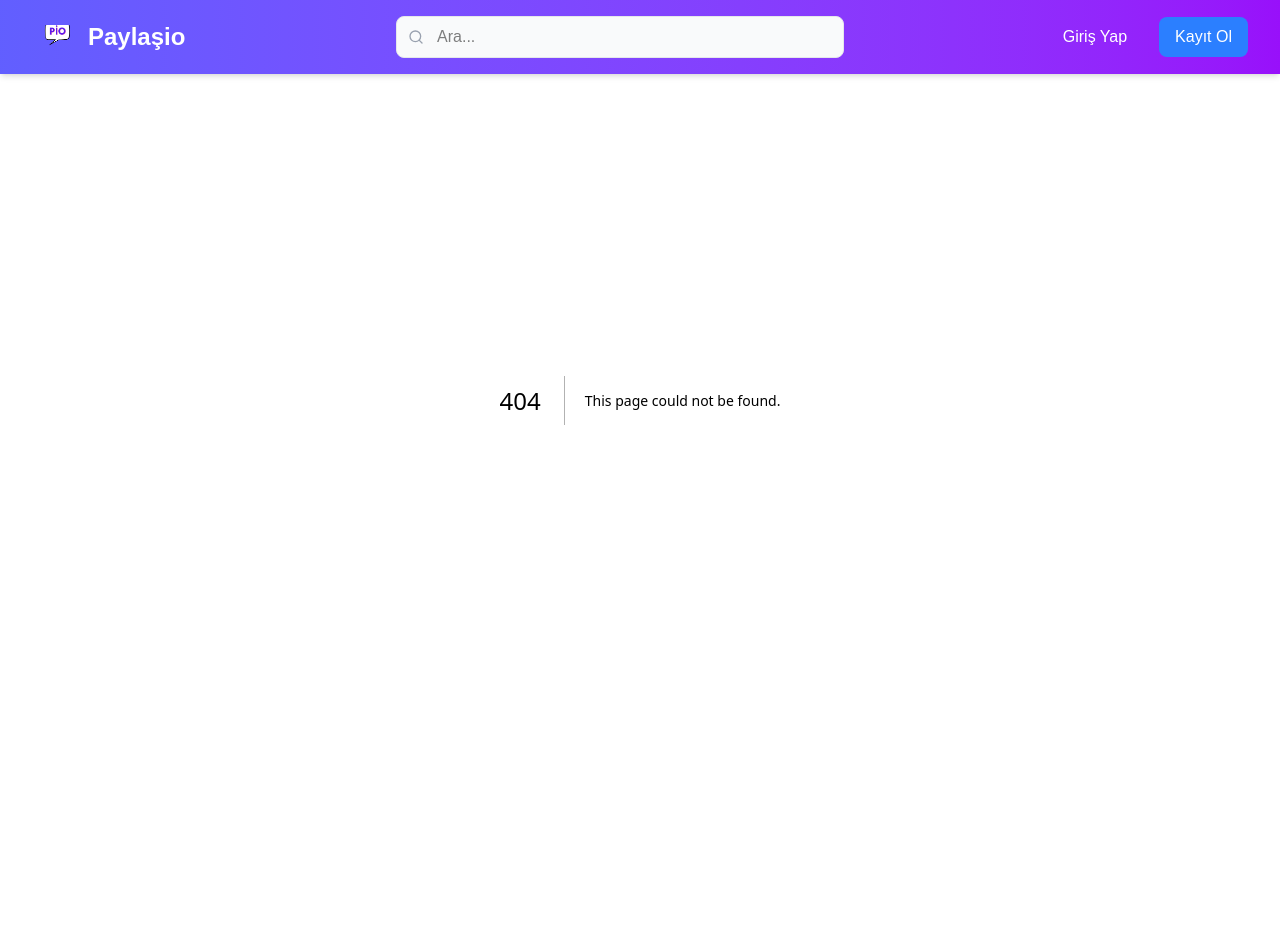
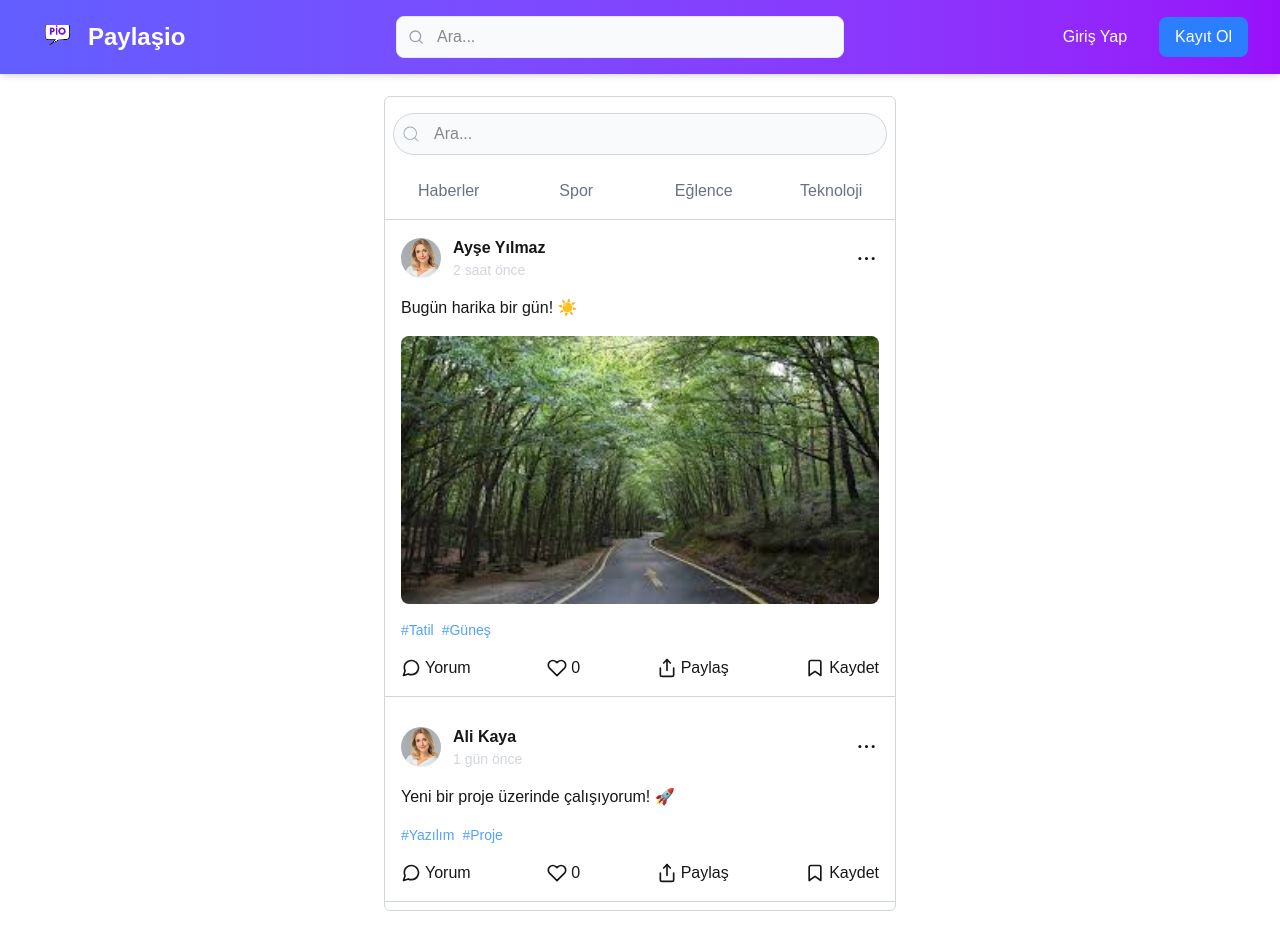
Before and after one commit to hakan4773/Next-JS-Authentication, a Next.js app in the folder my-auth/: page /tweets in a window 1280 px wide. Before the commit this address had no page. Shown: the top 950 px of the page. Before the commit the page ends 800 px from the top, so only its background shows below. Built offline with nearby package versions, Linux system fonts and the light colour scheme.

Commit message:
tweets sayfası oluşturuldu

```diff
--- a/my-auth/app/components/RightBar.tsx
+++ b/my-auth/app/components/RightBar.tsx
@@ -58,7 +58,7 @@ export default function RightBar() {
             </div>
 
             <li className="text-blue-400 text-sm  p-2 flex justify-between ">
-             <Link href="/trend" className="mb-2"><b >{trend.tag}</b> • {trend.count} paylaşım </Link>
+             <Link href="/tweets" className="mb-2"><b >{trend.tag}</b> • {trend.count} paylaşım </Link>
             <p className="text-gray-400">{trend.categories}</p>
             </li>
 
--- a/my-auth/app/page.tsx
+++ b/my-auth/app/page.tsx
@@ -156,7 +156,7 @@ const toggleSetting=(index:any)=>{
                   )}
                 </div>
 
-                <Link href="/trend" className="block p-3 rounded-lg hover:bg-white transition-colors">
+                <Link href="/tweets" className="block p-3 rounded-lg hover:bg-white transition-colors">
                   <div className="text-sm text-blue-500 font-semibold">{trend.tag}</div>
                   <div className="flex justify-between items-center mt-1">
                     <span className="text-xs text-gray-500">{trend.count} paylaşım</span>
--- a/my-auth/app/register/page.tsx
+++ b/my-auth/app/register/page.tsx
@@ -4,6 +4,7 @@ import { motion } from "motion/react"
 import AuthForm from '../components/AuthForm'
 import { RegisterFormData } from '../types/auth';
 import { useRouter } from 'next/navigation';
+import { toast } from 'react-toastify';
 function page() {
   const router=useRouter();
   const handleSubmit =async (data: RegisterFormData) => {
@@ -20,7 +21,7 @@ function page() {
     router.push("/login");
   }
   else  {
-    throw new Error(result.message);
+     toast.error("An error occurred during register ❌");
   }
 
   };
--- /dev/null
+++ b/my-auth/app/tweets/page.tsx
@@ -0,0 +1,163 @@
+"use client"
+import Image from 'next/image';
+import React, { useState } from 'react'
+import { CiSearch } from "react-icons/ci";
+import { FiBookmark, FiHeart, FiMessageCircle, FiShare } from 'react-icons/fi';
+import { PiDotsThreeBold } from 'react-icons/pi';
+
+function page() {
+    const [comment, setComment] = useState<Record<number, boolean>>({});
+    const [openSettingIndex, setOpenSettingIndex] = useState<number | null>(null);
+    const toggleSetting=(index:any)=>{
+       setOpenSettingIndex(openSettingIndex === index ? null: index)
+    }
+  const posts = [
+    {
+      id: 1,
+      user: "Ayşe Yılmaz",
+      content: "Bugün harika bir gün! ☀️",
+      image: "/orman.jpg",
+      tags: ["#Tatil", "#Güneş"],
+      createdAt: "2 saat önce",
+    },
+    {
+      id: 2,
+      user: "Ali Kaya",
+      content: "Yeni bir proje üzerinde çalışıyorum! 🚀",
+      tags: ["#Yazılım", "#Proje"],
+      createdAt: "1 gün önce",
+    },
+  ];
+
+  const handleComment=(id:number)=>{
+    setComment((prev)=>(
+{...prev,[id]:!prev[id]}
+    ))
+  }
+  const handleShare=(id:number,content:string)=>{
+    const postUrl=`${window.location.origin}/post/${id}`
+
+    if(navigator.share){
+    navigator.share({
+    title:"Paylaşım",
+    text:content,
+    url:postUrl
+    }).catch((error)=>console.error("Paylaşım hatası",error))
+
+    }
+    else {
+      alert("paylaşım desteklenmiyor")
+    }
+  }
+  return (
+    <div className='min-h-screen flex justify-center py-24  '>
+      <div className=' flex flex-col border py-2 bg-white rounded-md border-gray-300 w-full sm:max-w-md md:max-w-lg '>
+      <div className='relative  p-2'>
+  <input
+    className='border border-gray-300 rounded-full bg-gray-50 w-full pl-10 pr-4 py-2 focus:outline-none focus:border-blue-500 focus:ring-1 focus:ring-blue-500'
+    placeholder='Ara...'
+  />
+
+  <CiSearch className='absolute top-1/2 transform -translate-y-1/2 left-4 text-gray-400' size={20} />
+
+
+</div>
+
+<div className='py-2 flex border-b border-gray-300 text-gray-500'>
+   <button className='p-2 w-full hover:bg-gray-200'>Haberler</button>
+   <button className='p-2 hover:bg-gray-100 w-full'>Spor</button>
+   <button className='p-2 hover:bg-gray-100 w-full'>Eğlence</button>
+   <button className='p-2 hover:bg-gray-100 w-full'>Teknoloji</button>
+
+  </div>
+
+  <div className=" space-y-3">
+
+      {posts.map((post,index) => (
+        <div key={post.id} className="p-4   border-b border-gray-300 space-y-4 hover:bg-gray-100 cursor-pointer">
+
+          <div className="flex items-center ">
+            <Image
+              src="/3.jpg"
+              alt="Profile"
+              width={40}
+              height={40}
+              className="rounded-full"
+            />
+            <div className="ml-3 w-full">
+              <h3 className=" font-semibold">{post.user}</h3>
+              <p className="text-gray-300 text-sm">{post.createdAt}</p>
+            </div>
+             <div className="relative  flex justify-end items-end ">
+                <button onClick={() => toggleSetting(index)} className="cursor-pointer" ><PiDotsThreeBold  size={25}/></button>
+
+                {openSettingIndex === index && ( <div className="absolute right-0 top-full mt-2 p-2 w-52 text-sm bg-white rounded-lg shadow-lg z-50">
+                    <div className="max-h-96 overflow-y-auto">
+                    <p  className="relative p-2 hover:bg-gray-50 cursor-pointer">Bunu önerme</p>
+                    <p  className="relative p-2 hover:bg-gray-50 cursor-pointer">Spam</p>
+
+                    </div> </div> )}
+            </div>
+          </div>
+
+          <p className="mt-2 ">{post.content}</p>
+          {post.image && (
+            <Image
+              src={post.image}
+              alt="Post"
+              width={400}
+              height={200}
+              className="mt-2 rounded-lg w-full object-cover"
+            />
+          )}
+          <div className=" flex space-x-2">
+            {post.tags.map((tag) => (
+              <span key={tag} className="text-blue-400 text-sm">
+                {tag}
+              </span>
+            ))}
+          </div>
+
+{/* Etkileşim Çubuğu */}
+<div className="mt-4 flex justify-between items-center ">
+        <button onClick={() => handleComment(post.id)} className="flex items-center space-x-1 hover:text-blue-400">
+          <FiMessageCircle size={20} />
+          <span>Yorum</span>
+
+
+        </button>
+
+        <button  className="flex items-center space-x-1 hover:text-red-400">
+          <FiHeart  size={20} />
+          <span>{0}</span>
+        </button>
+        <button onClick={() => handleShare(post.id, post.content)} className="flex items-center space-x-1 hover:text-green-400 cursor-pointer">
+          <FiShare  size={20} />
+          <span>Paylaş</span>
+        </button>
+        <button  className="flex items-center space-x-1 hover:text-yellow-400">
+          <FiBookmark size={20}  />
+          <span>Kaydet</span>
+        </button>
+      </div>
+      {comment[post.id] && (
+          <div className="flex mt-2 space-x-2">
+            <input
+             className="border rounded-xl bg-gray-200 w-full  p-2"
+            placeholder="Yorum yaz..."
+       />
+            <button type="submit" className="bg-blue-500 text-white p-2 rounded-lg hover:bg-blue-600 cursor-pointer">Gönder</button>
+           </div>
+
+          )}
+        </div>
+
+      ))}
+    </div>
+
+      </div>
+    </div>
+  )
+}
+
+export default page
--- a/my-auth/middleware.ts
+++ b/my-auth/middleware.ts
@@ -3,7 +3,7 @@ import type { NextRequest } from "next/server";
 
 export function middleware(req: NextRequest) {
     const token = req.cookies.get("token")?.value;
-    if (token && req.nextUrl.pathname === "/login")
+    if (token && (req.nextUrl.pathname === "/login" || req.nextUrl.pathname === "/register"))
         { return NextResponse.redirect(new URL("/", req.url));
         }
      if (!token && req.nextUrl.pathname.startsWith("/profile"))
@@ -13,5 +13,5 @@ export function middleware(req: NextRequest) {
     }
     export const config =
      {
-         matcher: ["/profile/:path*", "/login"],
+         matcher: ["/profile/:path*", "/login","/register"],
      }
```
